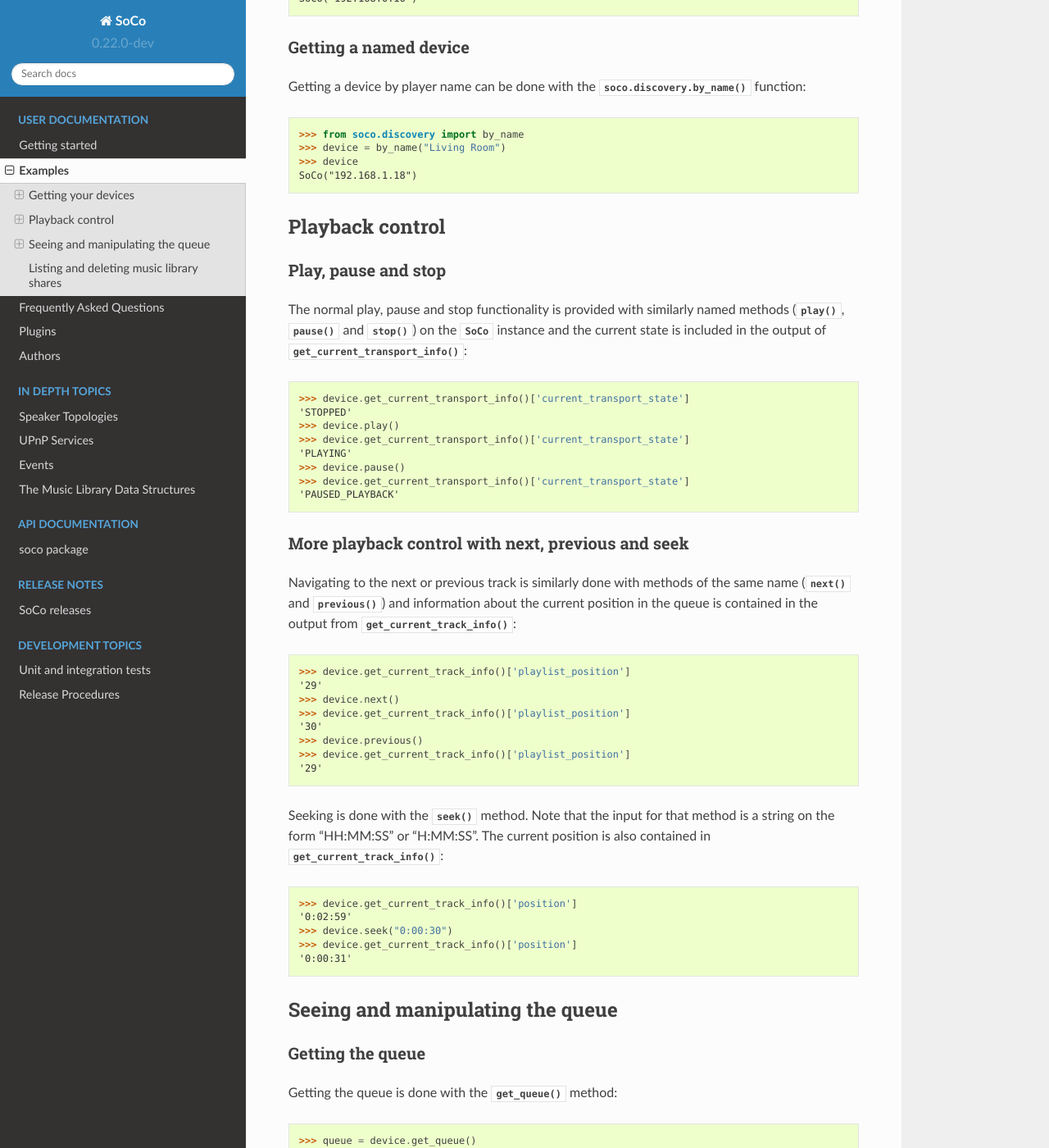
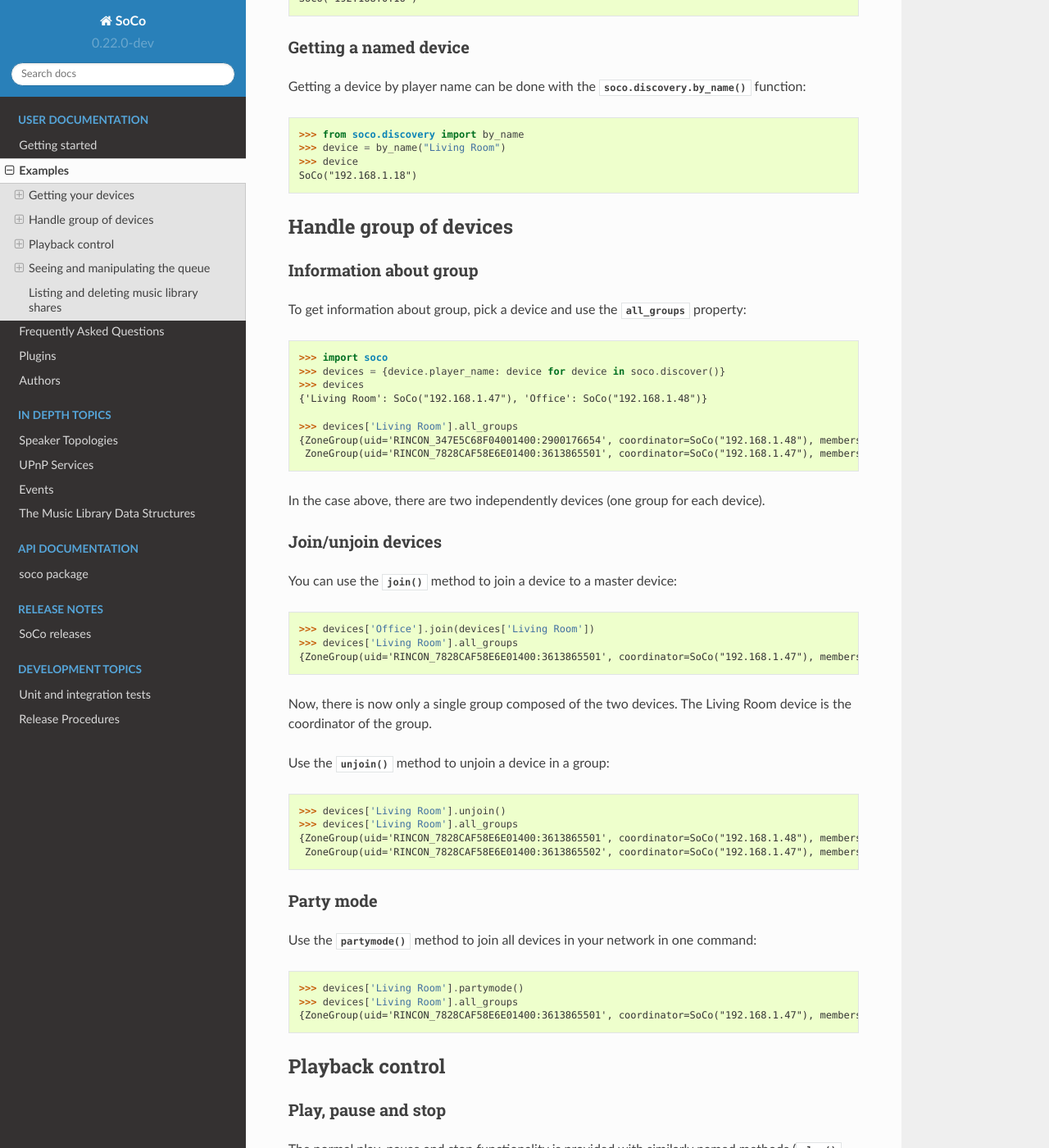
Before and after one commit to SoCo/SoCo, a Sphinx documentation site: the page built from doc/examples.rst, in a window 1280 px wide and 1400 px high, scrolled down 945 px. Shown: the whole window at 82% size. Built offline with Sphinx 7.4.7 and the Read the Docs theme 2.0.0, drawn with Linux system fonts in a browser that asks for light colours; some of the changed text lies outside the part shown.

Commit message:
Add section about group.

```diff
--- a/doc/examples.rst
+++ b/doc/examples.rst
@@ -58,6 +58,56 @@ Getting a device by player name can be done with the
   SoCo("192.168.1.18")
 
 
+.. _examples_handle_group:
+
+Handle group of devices
+-----------------------
+
+Information about group
+^^^^^^^^^^^^^^^^^^^^^^^
+
+To get information about group, pick a device and use the :attr:`~soco.core.SoCo.all_groups`
+property::
+
+  >>> import soco
+  >>> devices = {device.player_name: device for device in soco.discover()}
+  >>> devices
+  {'Living Room': SoCo("192.168.1.47"), 'Office': SoCo("192.168.1.48")}
+
+  >>> devices['Living Room'].all_groups
+  {ZoneGroup(uid='RINCON_347E5C68F04001400:2900176654', coordinator=SoCo("192.168.1.48"), members={SoCo("192.168.1.48")}),
+   ZoneGroup(uid='RINCON_7828CAF58E6E01400:3613865501', coordinator=SoCo("192.168.1.47"), members={SoCo("192.168.1.47")})}
+
+In the case above, there are two independently devices (one group for each device).
+
+Join/unjoin devices
+^^^^^^^^^^^^^^^^^^^
+
+You can use the :meth:`~soco.core.SoCo.join` method to join a device to a master device::
+
+  >>> devices['Office'].join(devices['Living Room'])
+  >>> devices['Living Room'].all_groups
+  {ZoneGroup(uid='RINCON_7828CAF58E6E01400:3613865501', coordinator=SoCo("192.168.1.47"), members={SoCo("192.168.1.47"), SoCo("192.168.1.48")})}
+
+Now, there is now only a single group composed of the two devices. The Living Room device is the coordinator of the group.
+
+Use the :meth:`~soco.core.SoCo.unjoin` method to unjoin a device in a group::
+
+  >>> devices['Living Room'].unjoin()
+  >>> devices['Living Room'].all_groups
+  {ZoneGroup(uid='RINCON_7828CAF58E6E01400:3613865501', coordinator=SoCo("192.168.1.48"), members={SoCo("192.168.1.48")}),
+   ZoneGroup(uid='RINCON_7828CAF58E6E01400:3613865502', coordinator=SoCo("192.168.1.47"), members={SoCo("192.168.1.47")})}
+
+Party mode
+^^^^^^^^^^
+
+Use the :meth:`~soco.core.SoCo.partymode` method to join all devices in your network in one command::
+
+  >>> devices['Living Room'].partymode()
+  >>> devices['Living Room'].all_groups
+  {ZoneGroup(uid='RINCON_7828CAF58E6E01400:3613865501', coordinator=SoCo("192.168.1.47"), members={SoCo("192.168.1.47"), SoCo("192.168.1.48")})}
+
+
 .. _examples_playback_control:
 
 Playback control
@@ -109,6 +159,27 @@ that the input for that method is a string on the form "HH:MM:SS" or
   >>> device.seek("0:00:30")
   >>> device.get_current_track_info()['position']
   '0:00:31'
+
+Control inside a group
+^^^^^^^^^^^^^^^^^^^^^^
+
+Only the coordinator of a group can control the group. You can use the
+:attr:`~soco.core.SoCo.is_coordinator` property to see if a device is the
+coordinator::
+
+  >>> devices['Living Room'].is_coordinator
+  True
+
+From a device, you can get the coordinator of a group by using the
+:attr:`~soco.core.SoCo.group` property of the :class:`~soco.core.SoCo` instance
+that return a :class:`~soco.groups.ZoneGroup` instance followed by its
+:attr:`~soco.groups.ZoneGroup.coordinator` property::
+
+  >>> devices['Living Room'].group.coordinator
+  SoCo("192.168.1.47")
+  >>> devices['Office'].group.coordinator
+  SoCo("192.168.1.47")
+
 
 Seeing and manipulating the queue
 ---------------------------------
```
